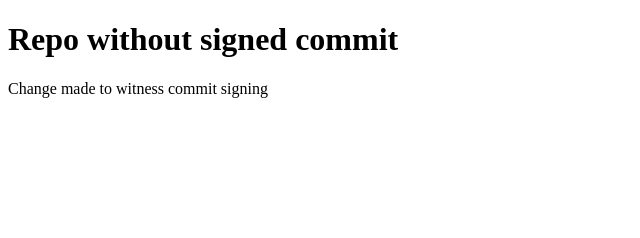
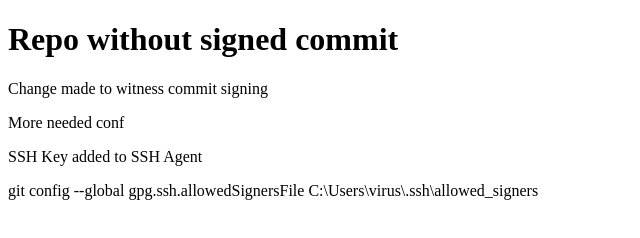
Before and after one commit to it-director-and-consultant/repo-without-signed-commits, a plain HTML site: page index.html in a window 1280 px wide. Shown: the whole page, without its empty margins (0-640 px from the left). Drawn offline with Linux system fonts and the light colour scheme.

Commit message:
Signing commits using ssh

```diff
--- a/index.html
+++ b/index.html
@@ -8,5 +8,11 @@
   <body>
     <h1>Repo without signed commit</h1>
     <p>Change made to witness commit signing</p>
+    <p>More needed conf</p>
+    <p>SSH Key added to SSH Agent</p>
+    <p>
+      git config --global gpg.ssh.allowedSignersFile
+      C:\Users\virus\.ssh\allowed_signers
+    </p>
   </body>
 </html>
```
